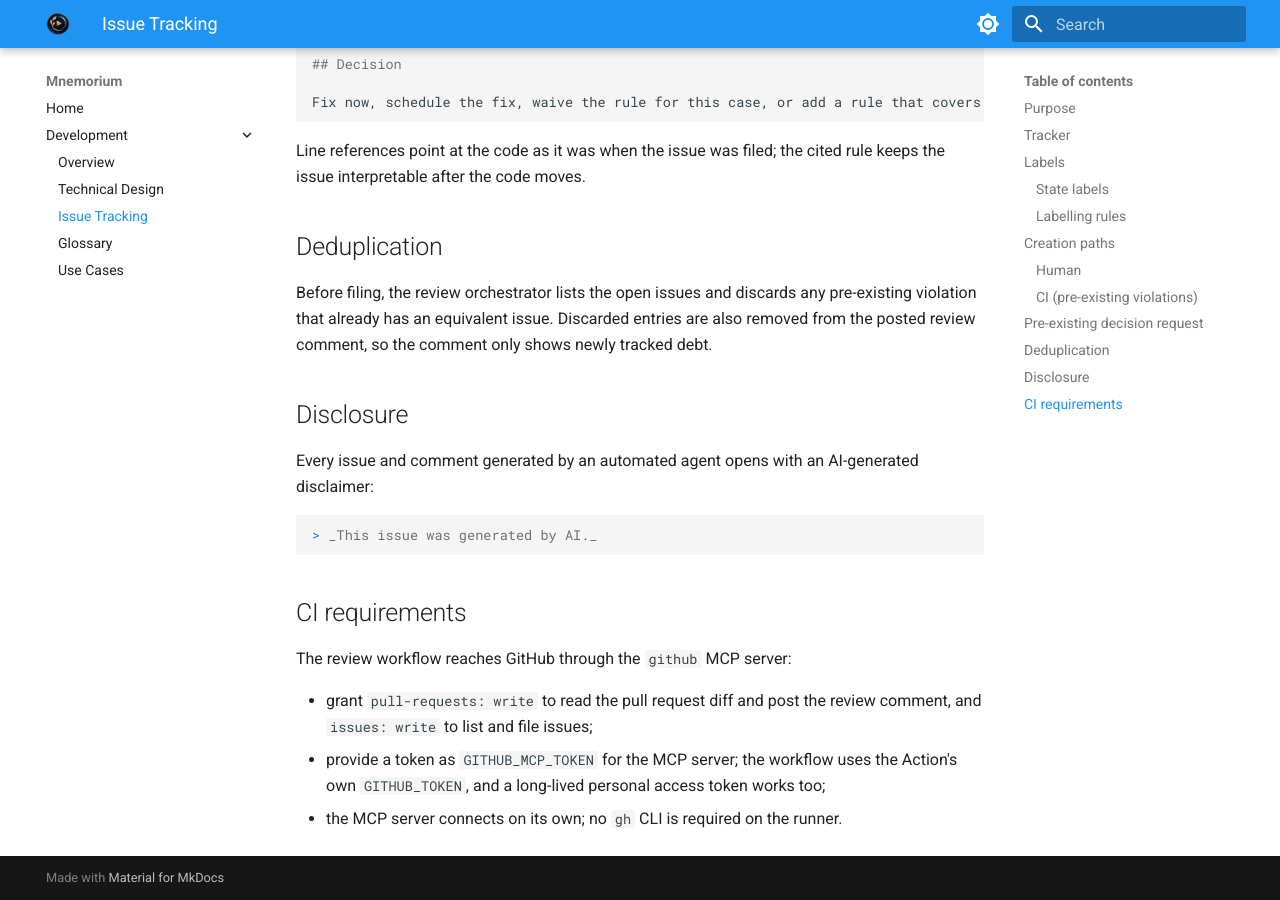
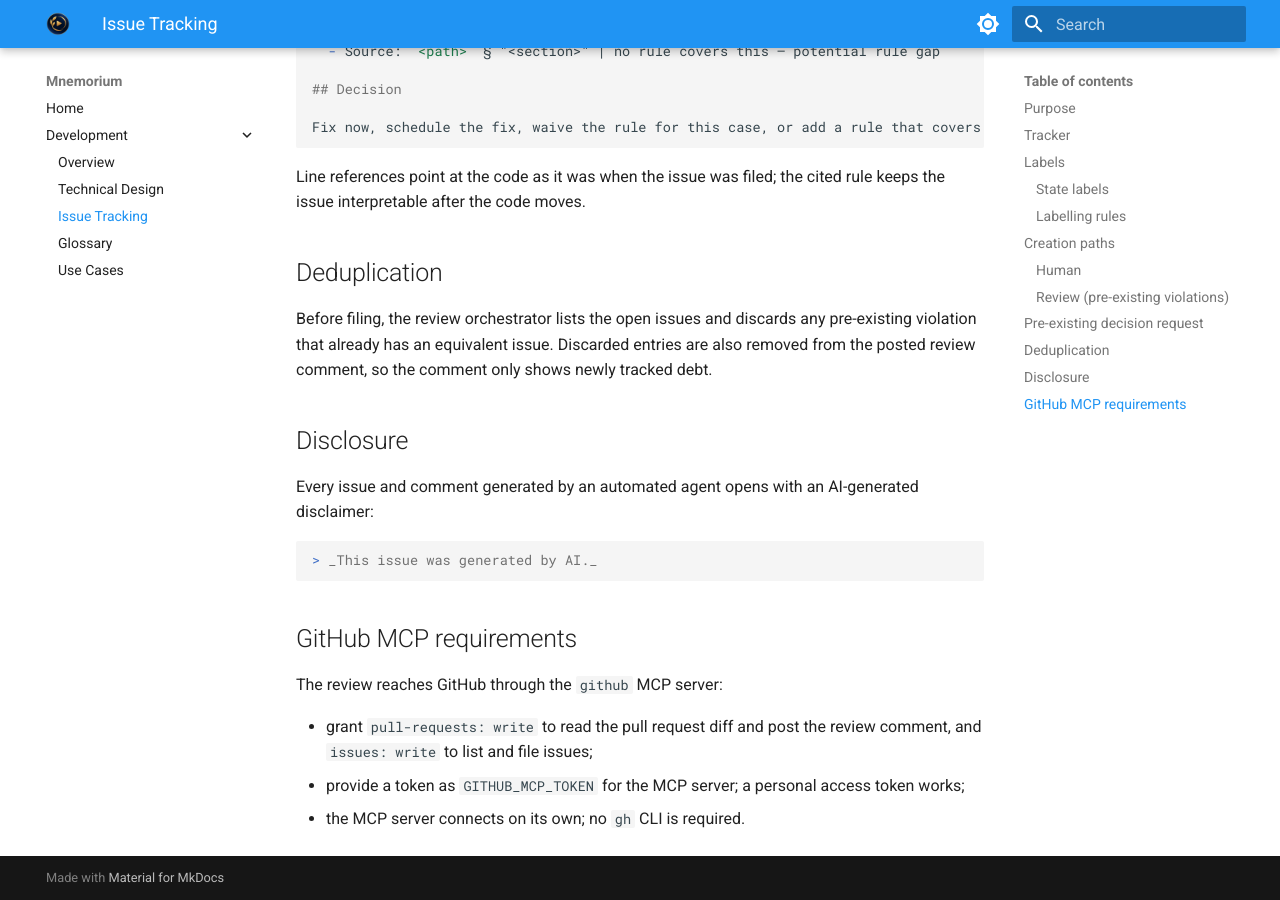
Before and after one commit to Mnemorium/mnemorium, an MkDocs documentation site: the page built from docs/development/IssueTracking.md, in a window 1280 px wide and 900 px high, scrolled down 1994 px. Built offline with MkDocs 1.6.1 and Material for MkDocs 9.7.7, drawn with Linux system fonts in a browser that asks for light colours; some of the changed text lies outside the part shown.

Commit message:
chore(agent): remove the AI review job from CI

````diff
--- a/docs/development/IssueTracking.md
+++ b/docs/development/IssueTracking.md
@@ -32,7 +32,7 @@
 
 - A triaged issue carries exactly one category label and exactly one state label.
 - GitHub's default categories are used (`bug`, `enhancement`); no new category labels are required.
-- Issues filed by CI default to `needs-triage` so that a maintainer reviews them.
+- Issues filed by the review pipeline default to `needs-triage` so that a maintainer reviews them.
 
 ## Creation paths
 
@@ -41,7 +41,7 @@
 A maintainer creates and triages issues with the `triage` skill. Human-driven creation is outside the scope of
 `create-issue`.
 
-### CI (pre-existing violations)
+### Review (pre-existing violations)
 
 The pull request review pipeline may detect violations that already exist in the repository and are not introduced by
 the change under review. `mn-review` routes each such violation, grouped with related ones, to the `create-issue` skill,
@@ -92,12 +92,11 @@
 > _This issue was generated by AI._
 ```
 
-## CI requirements
+## GitHub MCP requirements
 
-The review workflow reaches GitHub through the `github` MCP server:
+The review reaches GitHub through the `github` MCP server:
 
 - grant `pull-requests: write` to read the pull request diff and post the review comment, and `issues: write` to list
   and file issues;
-- provide a token as `GITHUB_MCP_TOKEN` for the MCP server; the workflow uses the Action's own `GITHUB_TOKEN`, and a
-  long-lived personal access token works too;
-- the MCP server connects on its own; no `gh` CLI is required on the runner.
+- provide a token as `GITHUB_MCP_TOKEN` for the MCP server; a personal access token works;
+- the MCP server connects on its own; no `gh` CLI is required.
````
Also changed, not shown: .opencode/agents/mn-reviewer.md (+1 -2 lines), .opencode/skills/mn-review/SKILL.md (+2 -4 lines), docs/development/TechnicalDesign.md (+5 -9 lines), 1 other file.
